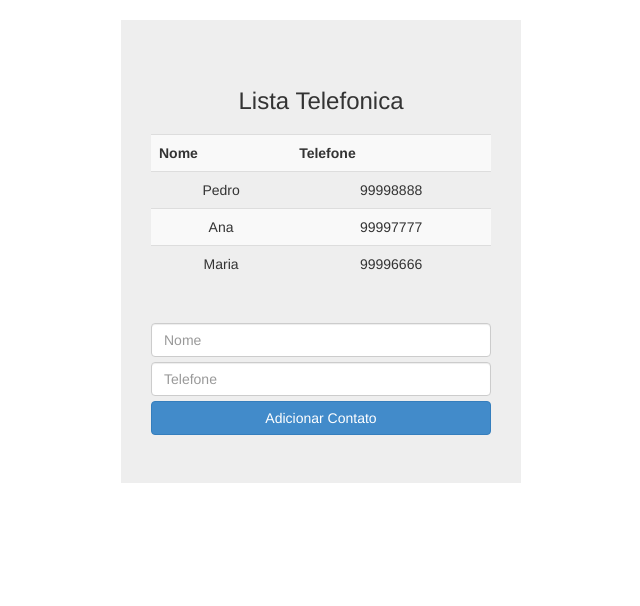
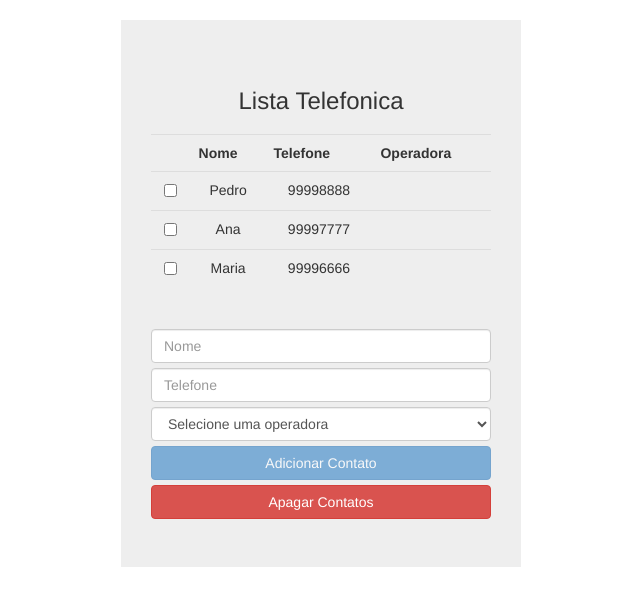
Before and after one commit to Gabzer/AngularJS, a plain HTML site: page ListaFone1/index.html in a window 1280 px wide. Shown: the whole page, without its empty margins (319-959 px from the left). Drawn offline with nearby package versions, Linux system fonts and the light colour scheme.

Commit message:
Diretivas 2

```diff
--- a/ListaFone1/index.html
+++ b/ListaFone1/index.html
@@ -18,6 +18,12 @@
             .form-control {
                 margin-bottom: 5px;
             }
+            .selecionado {
+                background-color: yellow;
+            }
+            .negrito {
+                font-weight: bold;
+            }
         </style>
         <link href="lib/bootstrap/bootstrap.css" rel="stylesheet" type="text/css">
         <script src="lib/angular/angular.js"></script>
@@ -30,9 +36,22 @@
                     {nome: "Ana", telefone: "99997777"},
                     {nome: "Maria", telefone: "99996666"}
                 ];
+                $scope.operadoras = [
+                    {nome: "Oi", codigo: 14, categoria: "Celular"},
+                    {nome: "Vivo", codigo: 15, categoria: "Celular"},
+                    {nome: "Tim", codigo: 41, categoria: "Celular"},
+                    {nome: "GVT", codigo: 25, categoria: "Fixo"},
+                    {nome: "Embratel", codigo: 21, categoria: "Fixo"}
+                ];
                 $scope.adicionarContato = function (contato) {
                     $scope.contatos.push(contato);
                     delete $scope.contato;
+                };
+                $scope.apagarContatos = function (contatos) {
+                    var contatosSelecionados = contatos.filter(function (contato) {
+                        if (contato.selecionado) return contato;
+                    });
+                    console.log(contatosSelecionados);
                 };
             });
         </script>
@@ -40,20 +59,35 @@
     <body ng-controller="listaTelefonicaCtrl">
         <div class="jumbotron">
             <h3>{{app}}</h3>
-            <table class="table table-striped">
+            <table class="table">
                 <tr>
+                    <th></th>
                     <th>Nome</th>
                     <th>Telefone</th>
+                    <th>Operadora</th>
                 </tr>
-                <tr ng-repeat="contato in contatos">
+                <tr ng-class="{'selecionado negrito': contato.selecionado}" ng-repeat="contato in contatos">
+                    <td><input type="checkbox" ng-model="contato.selecionado" /></td>
                     <td>{{contato.nome}}</td>
                     <td>{{contato.telefone}}</td>
+                    <td>{{contato.operadora.nome}}</td>
                 </tr>
             </table>
             <hr/>
+            {{contato}}
             <input class="form-control" type="text" ng-model="contato.nome" placeholder="Nome" />
             <input class="form-control" type="text" ng-model="contato.telefone" placeholder="Telefone" />
-            <button class="btn btn-primary btn-block" ng-click="adicionarContato(contato)">Adicionar Contato</button>
+            <select class="form-control" ng-model="contato.operadora" ng-options="operadora.nome for operadora in operadoras">
+                <option value="">Selecione uma operadora</option>
+            </select>
+            <!--select class="form-control" ng-model="contato.operadora" ng-options="operadora.nome group by operadora.categoria for operadora in operadoras">
+                <option value="">Selecione uma operadora</option>
+            </select>
+            <select class="form-control" ng-model="contato.operadora" ng-options="operadora.codigo as operadora.nome for operadora in operadoras">
+                <option value="">Selecione uma operadora</option>
+            </select-->
+            <button class="btn btn-primary btn-block" ng-click="adicionarContato(contato)" ng-disabled="!contato.nome || !contato.telefone">Adicionar Contato</button>
+            <button class="btn btn-danger btn-block" ng-click="apagarContatos(contatos)">Apagar Contatos</button>
         </div>
     </body>
 </html>
```
